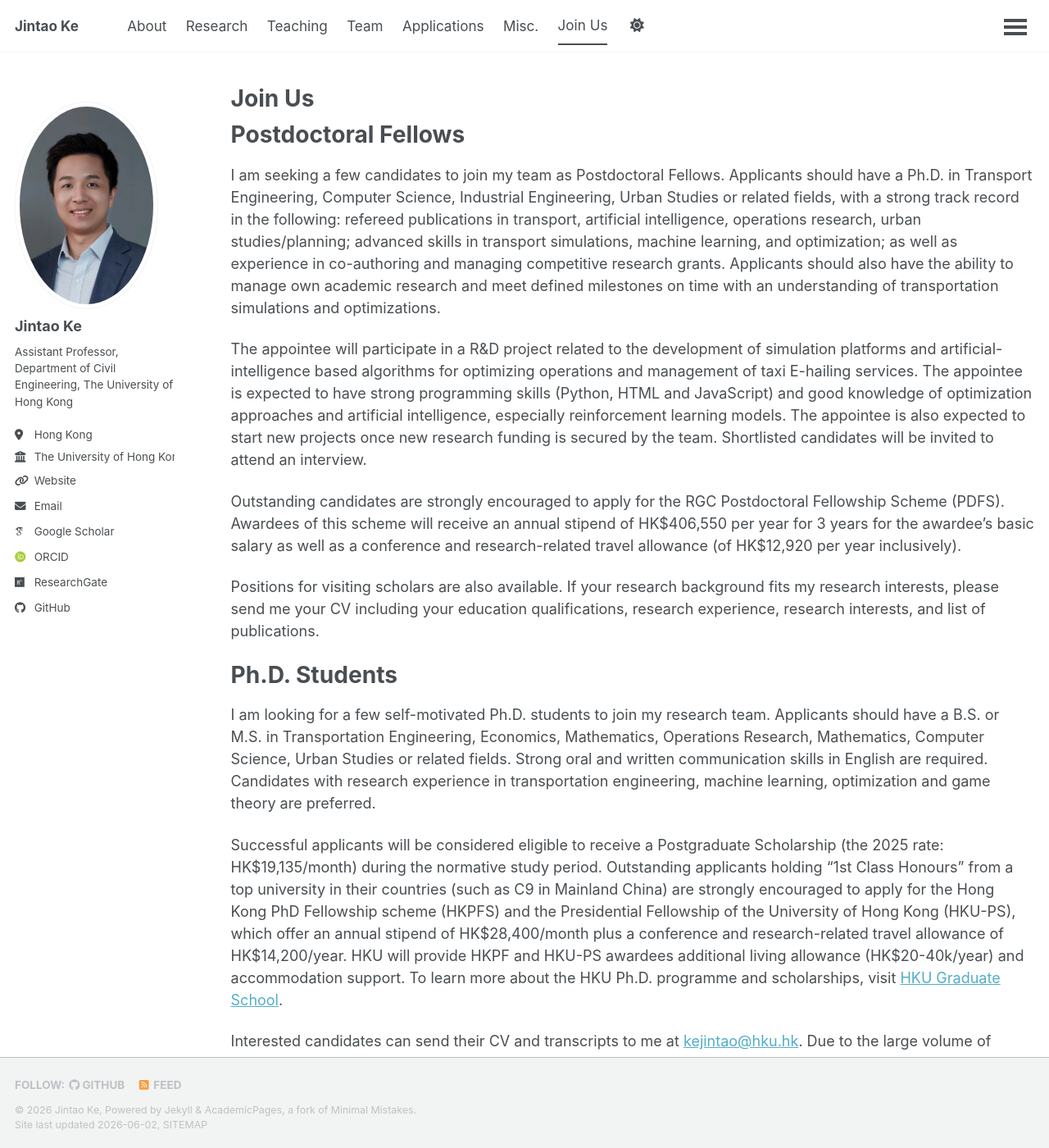
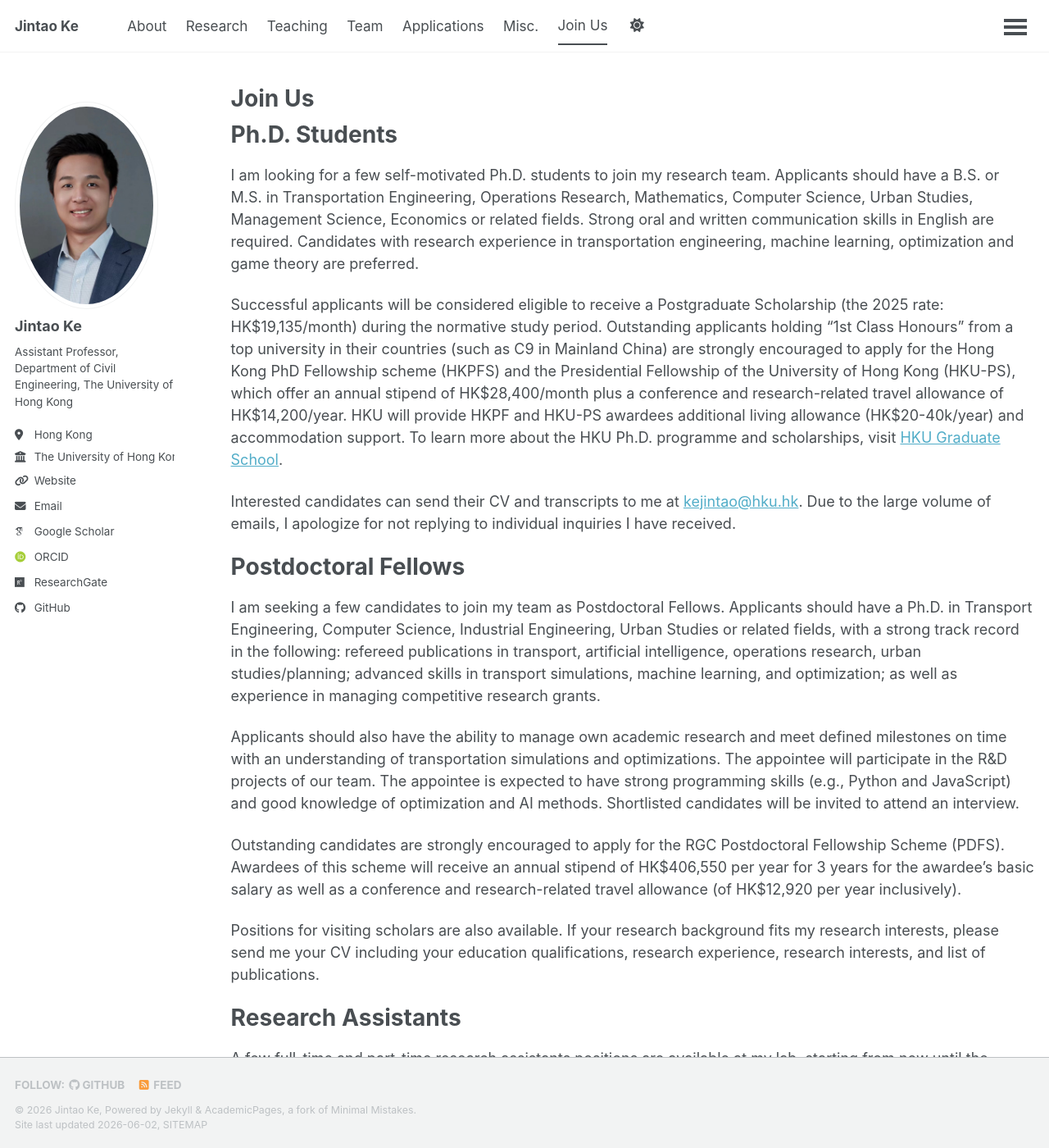
Before and after one commit to hku-kejintao/hku-kejintao.github.io, a Jekyll site: the page built from _pages/join-us.md, in a window 1280 px wide and 1400 px high. Shown: the whole window at 82% size. Built offline with Jekyll 4.4.1, drawn with Linux system fonts in a browser that asks for light colours; some web fonts are replaced; a script that is not in the unit is left out; some of the changed text lies outside the part shown.

Commit message:
Sync join us page content
Co-authored-by: Cursor <cursoragent@cursor.com>

```diff
--- a/_pages/join-us.md
+++ b/_pages/join-us.md
@@ -5,32 +5,32 @@ permalink: /join-us/
 author_profile: true
 ---
 
+Ph.D. Students
+======
+
+I am looking for a few self-motivated Ph.D. students to join my research team. Applicants should have a B.S. or M.S. in Transportation Engineering, Operations Research, Mathematics, Computer Science, Urban Studies, Management Science, Economics or related fields. Strong oral and written communication skills in English are required. Candidates with research experience in transportation engineering, machine learning, optimization and game theory are preferred.
+
+Successful applicants will be considered eligible to receive a Postgraduate Scholarship (the 2025 rate: HK$19,135/month) during the normative study period. Outstanding applicants holding "1st Class Honours" from a top university in their countries (such as C9 in Mainland China) are strongly encouraged to apply for the Hong Kong PhD Fellowship scheme (HKPFS) and the Presidential Fellowship of the University of Hong Kong (HKU-PS), which offer an annual stipend of HK$28,400/month plus a conference and research-related travel allowance of HK$14,200/year. HKU will provide HKPF and HKU-PS awardees additional living allowance (HK$20-40k/year) and accommodation support. To learn more about the HKU Ph.D. programme and scholarships, visit [HKU Graduate School](https://gradsch.hku.hk/prospective_students/why_choose_hku).
+
+Interested candidates can send their CV and transcripts to me at [kejintao@hku.hk](mailto:kejintao@hku.hk). Due to the large volume of emails, I apologize for not replying to individual inquiries I have received.
+
 Postdoctoral Fellows
 ======
 
-I am seeking a few candidates to join my team as Postdoctoral Fellows. Applicants should have a Ph.D. in Transport Engineering, Computer Science, Industrial Engineering, Urban Studies or related fields, with a strong track record in the following: refereed publications in transport, artificial intelligence, operations research, urban studies/planning; advanced skills in transport simulations, machine learning, and optimization; as well as experience in co-authoring and managing competitive research grants. Applicants should also have the ability to manage own academic research and meet defined milestones on time with an understanding of transportation simulations and optimizations.
+I am seeking a few candidates to join my team as Postdoctoral Fellows. Applicants should have a Ph.D. in Transport Engineering, Computer Science, Industrial Engineering, Urban Studies or related fields, with a strong track record in the following: refereed publications in transport, artificial intelligence, operations research, urban studies/planning; advanced skills in transport simulations, machine learning, and optimization; as well as experience in managing competitive research grants.
 
-The appointee will participate in a R&D project related to the development of simulation platforms and artificial-intelligence based algorithms for optimizing operations and management of taxi E-hailing services. The appointee is expected to have strong programming skills (Python, HTML and JavaScript) and good knowledge of optimization approaches and artificial intelligence, especially reinforcement learning models. The appointee is also expected to start new projects once new research funding is secured by the team. Shortlisted candidates will be invited to attend an interview.
+Applicants should also have the ability to manage own academic research and meet defined milestones on time with an understanding of transportation simulations and optimizations. The appointee will participate in the R&D projects of our team. The appointee is expected to have strong programming skills (e.g., Python and JavaScript) and good knowledge of optimization and AI methods. Shortlisted candidates will be invited to attend an interview.
 
 Outstanding candidates are strongly encouraged to apply for the RGC Postdoctoral Fellowship Scheme (PDFS). Awardees of this scheme will receive an annual stipend of HK$406,550 per year for 3 years for the awardee's basic salary as well as a conference and research-related travel allowance (of HK$12,920 per year inclusively).
 
 Positions for visiting scholars are also available. If your research background fits my research interests, please send me your CV including your education qualifications, research experience, research interests, and list of publications.
 
-Ph.D. Students
-======
-
-I am looking for a few self-motivated Ph.D. students to join my research team. Applicants should have a B.S. or M.S. in Transportation Engineering, Economics, Mathematics, Operations Research, Mathematics, Computer Science, Urban Studies or related fields. Strong oral and written communication skills in English are required. Candidates with research experience in transportation engineering, machine learning, optimization and game theory are preferred.
-
-Successful applicants will be considered eligible to receive a Postgraduate Scholarship (the 2025 rate: HK$19,135/month) during the normative study period. Outstanding applicants holding "1st Class Honours" from a top university in their countries (such as C9 in Mainland China) are strongly encouraged to apply for the Hong Kong PhD Fellowship scheme (HKPFS) and the Presidential Fellowship of the University of Hong Kong (HKU-PS), which offer an annual stipend of HK$28,400/month plus a conference and research-related travel allowance of HK$14,200/year. HKU will provide HKPF and HKU-PS awardees additional living allowance (HK$20-40k/year) and accommodation support. To learn more about the HKU Ph.D. programme and scholarships, visit [HKU Graduate School](https://gradsch.hku.hk/prospective_students/why_choose_hku).
-
-Interested candidates can send their CV and transcripts to me at [kejintao@hku.hk](mailto:kejintao@hku.hk). Due to the large volume of emails, I apologize for not replying to individual inquiries I have received.
-
 Research Assistants
 ======
 
-A few full-time and part-time research assistants positions are available at my lab, starting from now until the position is filled up. In particular, strong candidates (e.g., top bachelor students from C9 universities) who are willing to apply for my Ph.D. in the next year are encouraged to work in my lab as a Research Assistant for a couple of months before the Ph.D. application. Interested candidates can send their CV to me at [kejintao@hku.hk](mailto:kejintao@hku.hk).
+A few full-time and part-time research assistants positions are available at my lab, starting from now until the position is filled up. In particular, strong candidates (e.g., top bachelor students from C9 universities) who are willing to apply for my Ph.D. in the next year are encouraged to work in my lab as a Research Assistant for a couple of months before the Ph.D. application. Interested candidates can send their CV to my email.
 
 HKU Summer Research Programme
 ======
 
-Senior year undergraduate and master students with outstanding academic records from around the world can choose to join my lab as a summer intern through the HKU Summer Research Programme. Please see the details at [HKU Summer Research Programme](https://gradsch.hku.hk/news_and_events/news_and_future_events/summer-research-programme-2025). Outstanding participants have an opportunity to get a fast-track offer of HKU-PS after the program. Interested candidates can send their CV and transcripts to me at [kejintao@hku.hk](mailto:kejintao@hku.hk).
+Senior year undergraduate and master students with outstanding academic records from around the world can choose to join my lab as a summer intern through the HKU Summer Research Programme. Please see the details at [HKU Summer Research Programme](https://gradsch.hku.hk/news_and_events/news_and_future_events/summer-research-programme-2025). Outstanding participants have an opportunity to get a fast-track offer of HKU-PS after the program. Interested candidates can send their CV and transcripts to my email.
```
